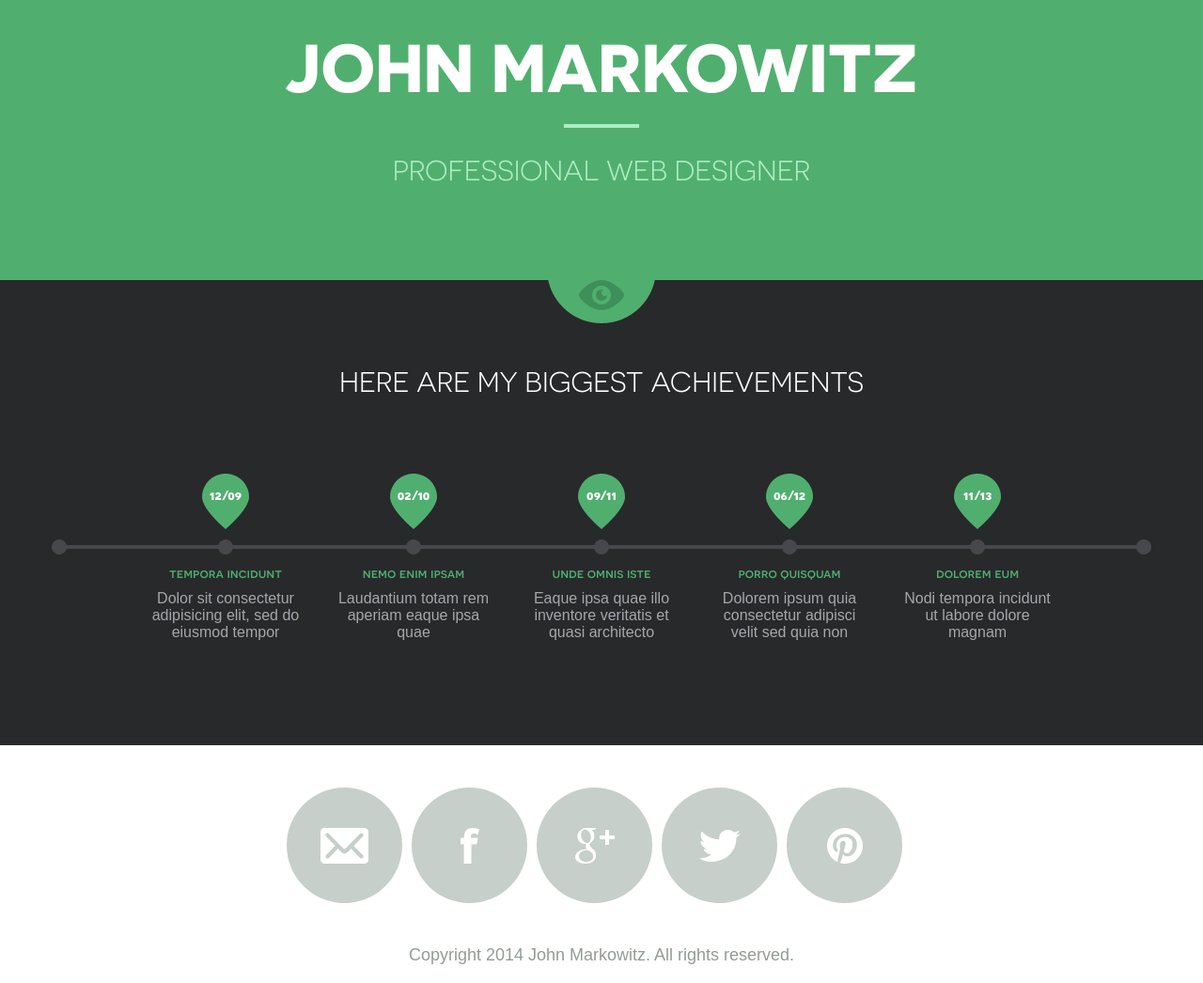
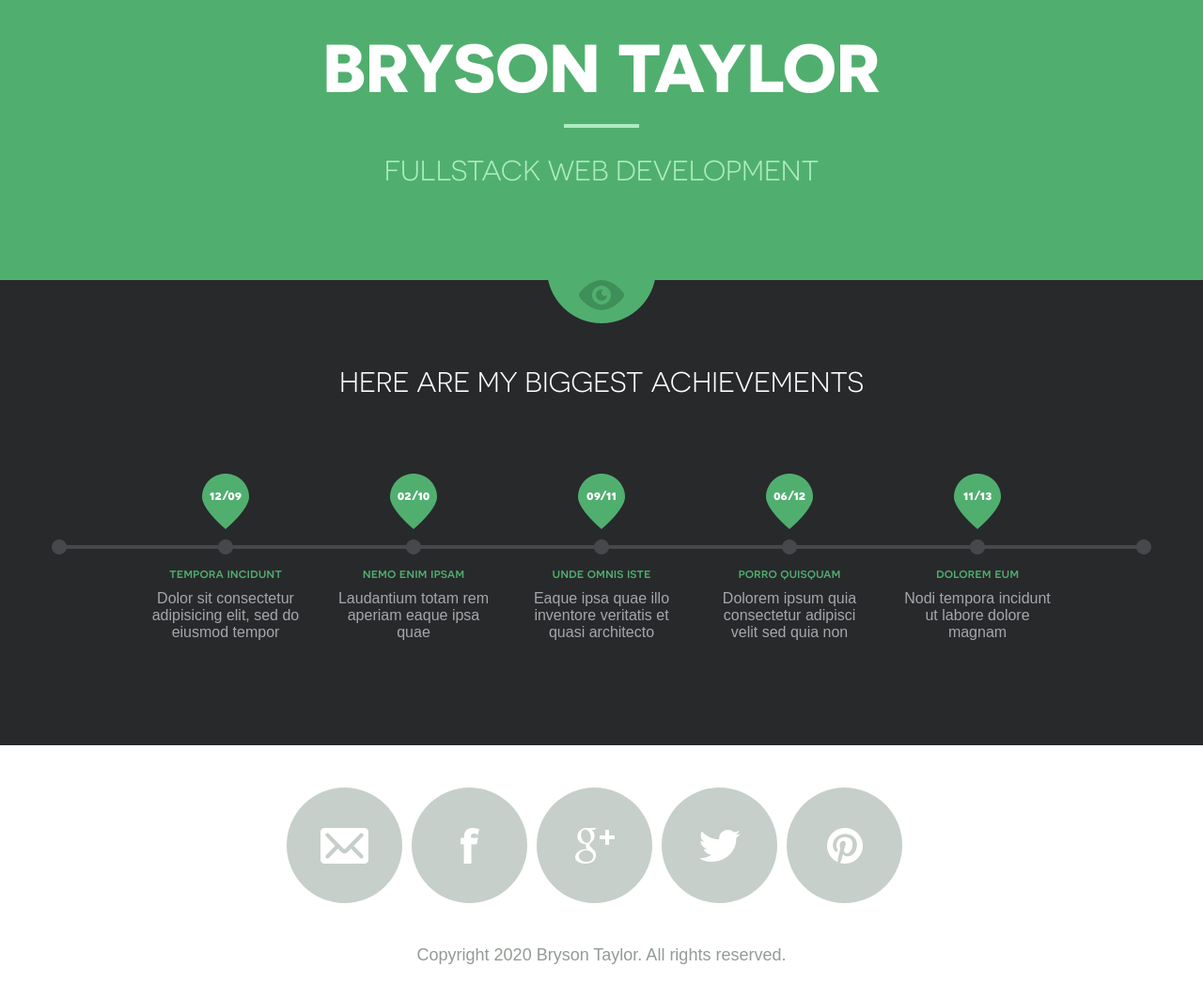
Before and after one commit to BrysonTTaylor/brysonttaylor.github.io, a plain HTML site: page index.html in a window 1280 px wide. Shown: the part 140-1186 px from the top of the page at 94% size. Drawn offline with nearby package versions, Linux system fonts and the light colour scheme.

Commit message:
Name customization

```diff
--- a/index.html
+++ b/index.html
@@ -28,8 +28,8 @@
 							<li><a href="Contact.html">Contact</a></li>
 						</ul>
 					</nav>
-				<h1 class="logo">John Markowitz</h1>
-				<h2 class="slogan">Professional Web Designer</h2>
+				<h1 class="logo">Bryson Taylor</h1>
+				<h2 class="slogan">Fullstack Web Development</h2>
 			</header>
 		</div>
 		<div class="wrapper-holder grey">
@@ -87,7 +87,7 @@
 					<li class="twitter"><a href="#">Twitter</a></li>
 					<li class="pinterest"><a href="#">Pinterest</a></li>
 				</ul>
-				<p class="copy">Copyright 2014 John Markowitz. All rights reserved.</p>
+				<p class="copy">Copyright 2020 Bryson Taylor. All rights reserved.</p>
 			</div>
 		</footer>
 	</div>
```
